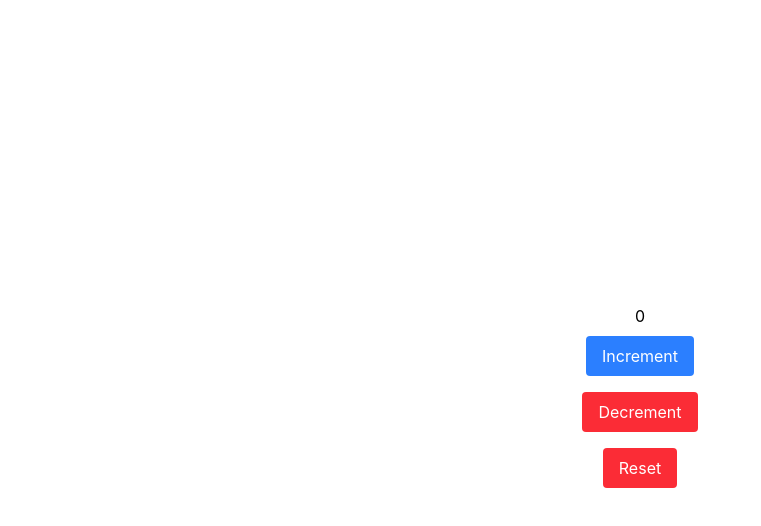
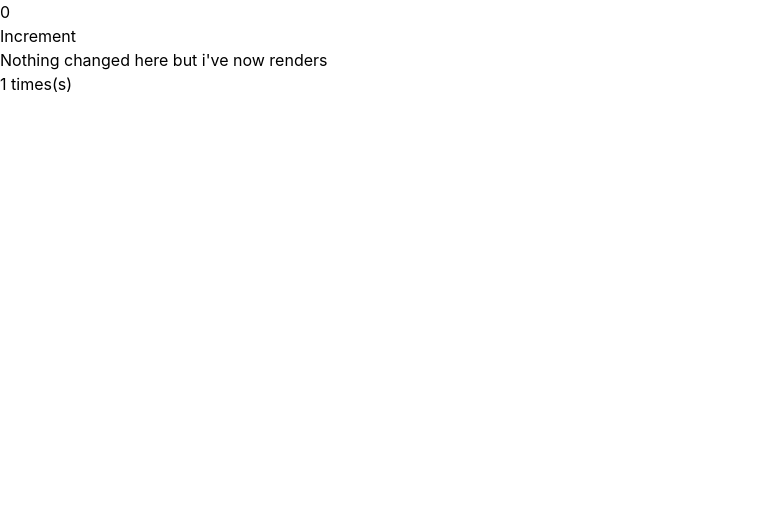
Before and after one commit to Shrabani-Mishra/react-projects, a React (Vite) app: page / in a window 1280 px wide. Shown: the top 526 px of the page, without its empty margins (0-761 px from the left). Built offline with nearby package versions, Linux system fonts and the light colour scheme.

Commit message:
Learn React.memo and prevent unnecessary re-renders

```diff
--- a/src/App.jsx
+++ b/src/App.jsx
@@ -1,5 +1,5 @@
 import React from 'react'
-import { ReducerComp } from './components/hooks/useReducer'
+import { ReactMemo } from './components/hooks/Memo/ReactMemo'
 // import { PropDrilling } from './components/PropDrilling'
 // import { BioProvider } from './components/hooks/ContextAPI'
 // import { Home } from './components/hooks/ContextAPI/Home'
@@ -22,8 +22,7 @@ function App() {
 {/* </ThemeProvider> */}
 {/* ========================== */}
 
-
-<ReducerComp/>
+<ReactMemo/>
 
 </>
 
--- /dev/null
+++ b/src/components/hooks/Memo/MemoCount.jsx
@@ -0,0 +1,11 @@
+import { memo, useRef } from "react"
+
+export const Counts=memo(()=>{
+    const renderCount=useRef(0);
+    return(
+        <div>
+            <p>Nothing changed here but i've now renders</p>
+            <span>{renderCount.current++} times(s)</span>
+        </div>
+    );
+});
--- /dev/null
+++ b/src/components/hooks/Memo/ReactMemo.jsx
@@ -0,0 +1,15 @@
+import { useState } from "react"
+import { Counts } from "./MemoCount";
+export const ReactMemo=()=>{
+    const[count,setCount]=useState(0);
+    return(
+
+    <>
+    <div>
+        <h1>{count}</h1>
+        <button onClick={()=>setCount((prev)=>prev+1)}>Increment</button>
+    </div>
+    <Counts/>
+    </>
+    )
+}
```
